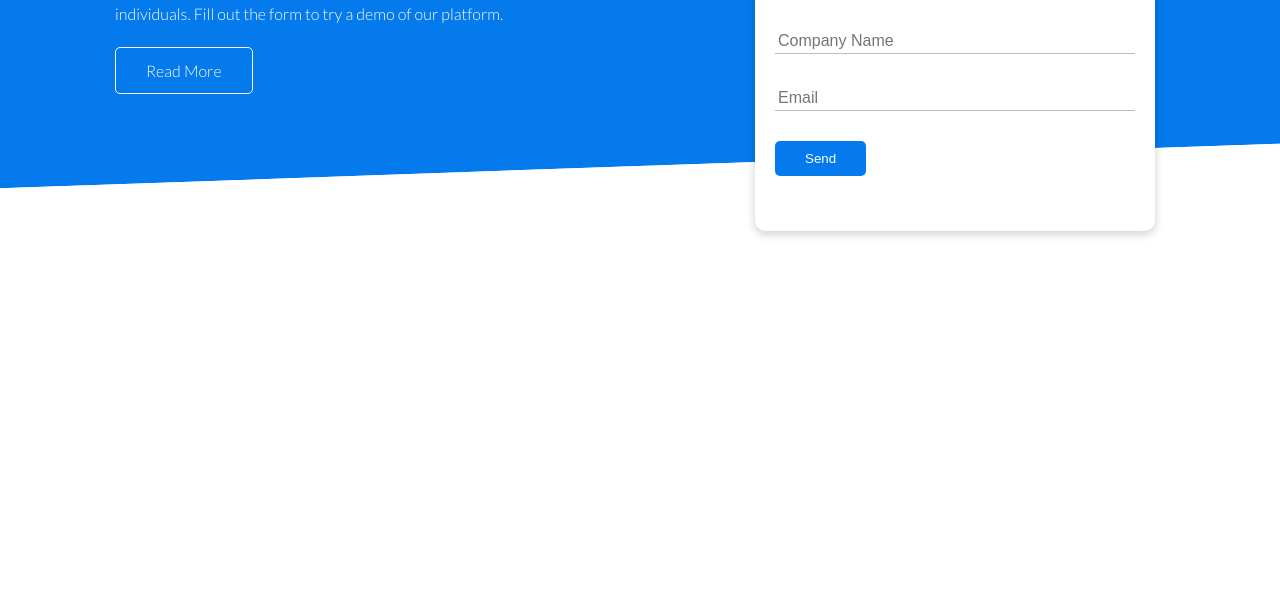
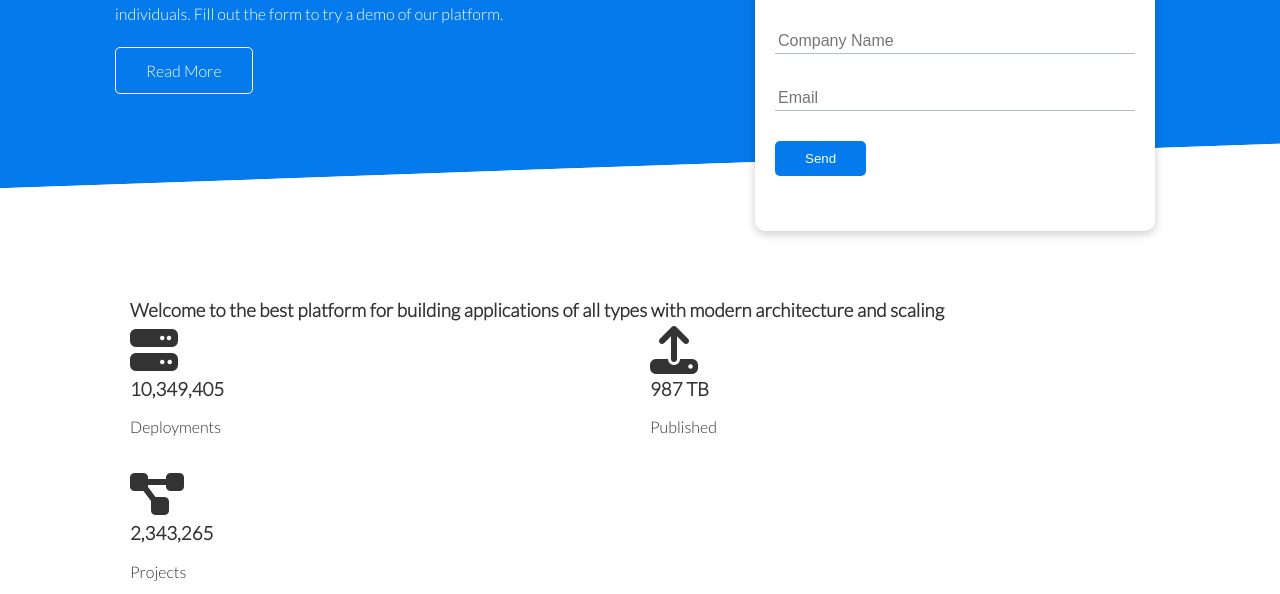
Before and after one commit to hashlog5/HTML-CSS-Responsive-Website, a plain HTML site: page index.html in a window 1280 px wide. Shown: the part 274-868 px from the top of the page. Before the commit the page ends 800 px from the top, so only its background shows below. Drawn offline with Linux system fonts and the light colour scheme.

Commit message:
Stats section

```diff
--- a/css/style.css
+++ b/css/style.css
@@ -126,6 +126,11 @@ img {
   transform: skewY(-2deg);
 }
 
+/* Stats */
+.stats {
+  padding-top: 100px;
+}
+
 /* Utilities */
 .container {
   max-width: 1100px;
--- a/index.html
+++ b/index.html
@@ -66,5 +66,33 @@
         </div>
       </div>
     </section>
+
+    <!-- Stats -->
+    <section class="stats">
+      <div class="container">
+        <h3 class="stats-heading text-center my-1">
+          Welcome to the best platform for building applications of all types
+          with modern architecture and scaling
+        </h3>
+
+        <div class="grid grid-3 text-center my-4">
+          <div>
+            <i class="fas fa-server fa-3x"></i>
+            <h3>10,349,405</h3>
+            <p class="text-secondary">Deployments</p>
+          </div>
+          <div>
+            <i class="fas fa-upload fa-3x"></i>
+            <h3>987 TB</h3>
+            <p class="text-secondary">Published</p>
+          </div>
+          <div>
+            <i class="fas fa-project-diagram fa-3x"></i>
+            <h3>2,343,265</h3>
+            <p class="text-secondary">Projects</p>
+          </div>
+        </div>
+      </div>
+    </section>
   </body>
 </html>
```
